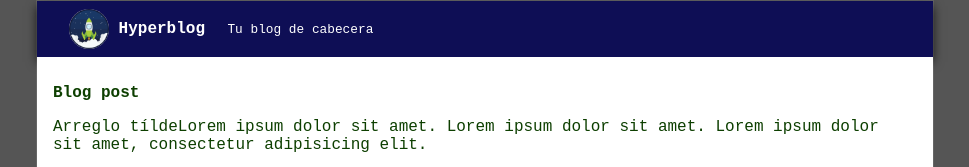
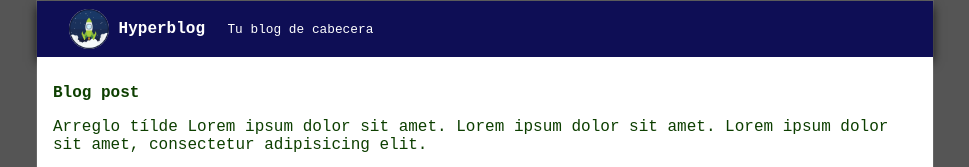
Before and after one commit to DevTataBot/git-platzi, a plain HTML site: page index.html in a window 1280 px wide. Shown: the top 167 px of the page, without its empty margins (155-1124 px from the left). Drawn offline with Linux system fonts and the light colour scheme.

Commit message:
entidades html en vez de tilde

```diff
--- a/index.html
+++ b/index.html
@@ -14,7 +14,7 @@
         </div>
         <div id="post">
             <h1>Blog post</h1>
-            <p>Arreglo tíldeLorem ipsum dolor sit amet. Lorem ipsum dolor sit amet. Lorem ipsum dolor sit amet, consectetur adipisicing elit.</p>
+            <p>Arreglo t&iacute;lde Lorem ipsum dolor sit amet. Lorem ipsum dolor sit amet. Lorem ipsum dolor sit amet, consectetur adipisicing elit.</p>
             <p>Otro errorLorem ipsum dolor sit amet. Lorem ipsum dolor sit amet. Lorem ipsum dolor sit amet, consectetur adipisicing elit.</p>
             <p>Lorem ipsum dolor sit amet. Lorem ipsum dolor sit amet. Lorem ipsum dolor sit amet, consectetur adipisicing elit.</p>
         </div>
```
